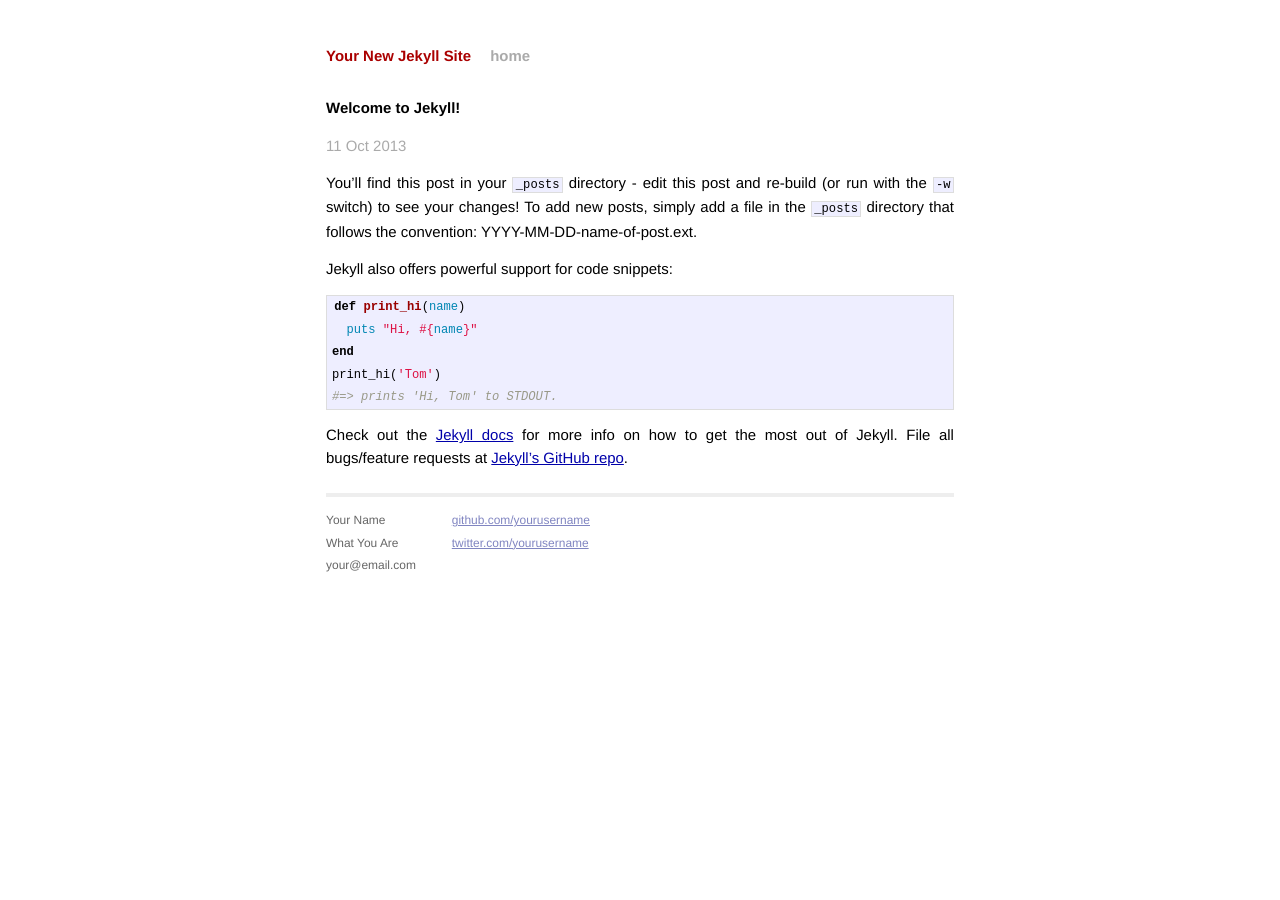
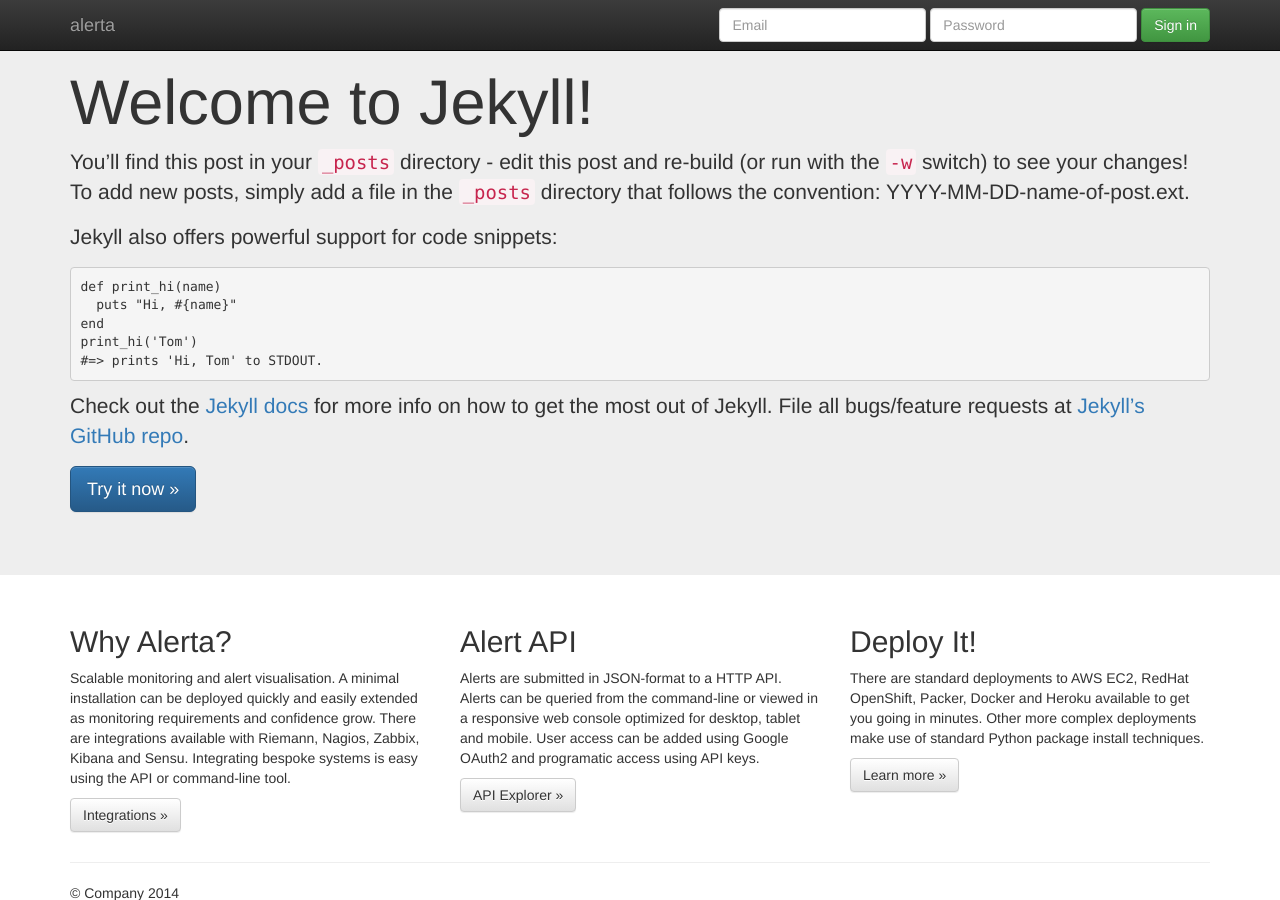
Before and after one commit to alerta/alerta.github.io, a Jekyll site: the page built from _posts/2013-10-11-welcome-to-jekyll.markdown, in a window 1280 px wide and 900 px high. Built offline with Jekyll 4.4.1, drawn with Linux system fonts in a browser that asks for light colours; nearby versions of some CDN libraries.

Commit message:
add bootstrap jumbotron

```diff
--- a/_config.yml
+++ b/_config.yml
@@ -1,2 +1,2 @@
-name: Your New Jekyll Site
+name: alerta
 pygments: true
--- /dev/null
+++ b/_layouts/jumbotron.html
@@ -0,0 +1,92 @@
+
+<!DOCTYPE html>
+<html lang="en">
+  <head>
+    <meta charset="utf-8">
+    <meta http-equiv="X-UA-Compatible" content="IE=edge">
+    <meta name="viewport" content="width=device-width, initial-scale=1">
+    <meta name="description" content="">
+    <meta name="author" content="">
+    <link rel="icon" href="../../favicon.ico">
+
+    <title>alerta: monitoring tool</title>
+
+    <link rel="stylesheet" href="https://maxcdn.bootstrapcdn.com/bootstrap/3.2.0/css/bootstrap.min.css">
+    <link rel="stylesheet" href="https://maxcdn.bootstrapcdn.com/bootstrap/3.2.0/css/bootstrap-theme.min.css">
+
+    <!-- HTML5 shim and Respond.js IE8 support of HTML5 elements and media queries -->
+    <!--[if lt IE 9]>
+      <script src="https://oss.maxcdn.com/html5shiv/3.7.2/html5shiv.min.js"></script>
+      <script src="https://oss.maxcdn.com/respond/1.4.2/respond.min.js"></script>
+    <![endif]-->
+  </head>
+
+  <body>
+
+    <div class="navbar navbar-inverse navbar-fixed-top" role="navigation">
+      <div class="container">
+        <div class="navbar-header">
+          <button type="button" class="navbar-toggle collapsed" data-toggle="collapse" data-target=".navbar-collapse">
+            <span class="sr-only">Toggle navigation</span>
+            <span class="icon-bar"></span>
+            <span class="icon-bar"></span>
+            <span class="icon-bar"></span>
+          </button>
+          <a class="navbar-brand" href="#">alerta</a>
+        </div>
+        <div class="navbar-collapse collapse">
+          <form class="navbar-form navbar-right" role="form">
+            <div class="form-group">
+              <input type="text" placeholder="Email" class="form-control">
+            </div>
+            <div class="form-group">
+              <input type="password" placeholder="Password" class="form-control">
+            </div>
+            <button type="submit" class="btn btn-success">Sign in</button>
+          </form>
+        </div><!--/.navbar-collapse -->
+      </div>
+    </div>
+
+    <!-- Main jumbotron for a primary marketing message or call to action -->
+    <div class="jumbotron">
+      <div class="container">
+        <h1>{{ page.title }}</h1>
+
+        {{ content }}
+
+        <p><a class="btn btn-primary btn-lg" href="http://try.alerta.io" role="button">Try it now &raquo;</a></p>
+      </div>
+    </div>
+
+    <div class="container">
+      <!-- Example row of columns -->
+      <div class="row">
+        <div class="col-md-4">
+          <h2>Why Alerta?</h2>
+          <p>Scalable monitoring and alert visualisation. A minimal installation can be deployed quickly and easily extended as monitoring requirements and confidence grow. There are integrations available with Riemann, Nagios, Zabbix, Kibana and Sensu. Integrating bespoke systems is easy using the API or command-line tool.</p>
+          <p><a class="btn btn-default" href="#" role="button">Integrations &raquo;</a></p>
+        </div>
+        <div class="col-md-4">
+          <h2>Alert API</h2>
+          <p>Alerts are submitted in JSON-format to a HTTP API. Alerts can be queried from the command-line or viewed in a responsive web console optimized for desktop, tablet and mobile. User access can be added using Google OAuth2 and programatic access using API keys.</p>
+          <p><a class="btn btn-default" href="http://explorer.alerta.io" role="button">API Explorer &raquo;</a></p>
+       </div>
+        <div class="col-md-4">
+          <h2>Deploy It!</h2>
+          <p>There are standard deployments to AWS EC2, RedHat OpenShift, Packer, Docker and Heroku available to get you going in minutes. Other more complex deployments make use of standard Python package install techniques.</p>
+          <p><a class="btn btn-default" href="http://docs.alerta.io" role="button">Learn more &raquo;</a></p>
+        </div>
+      </div>
+
+      <hr>
+
+      <footer>
+        <p>&copy; Company 2014</p>
+      </footer>
+    </div> <!-- /container -->
+
+    <script src="https://ajax.googleapis.com/ajax/libs/jquery/1.11.1/jquery.min.js"></script>
+    <script src="https://maxcdn.bootstrapcdn.com/bootstrap/3.2.0/js/bootstrap.min.js"></script>
+  </body>
+</html>
--- a/_posts/2013-10-11-welcome-to-jekyll.markdown
+++ b/_posts/2013-10-11-welcome-to-jekyll.markdown
@@ -1,5 +1,5 @@
 ---
-layout: post
+layout: jumbotron
 title:  "Welcome to Jekyll!"
 date:   2013-10-11 15:45:21
 categories: jekyll update
```
